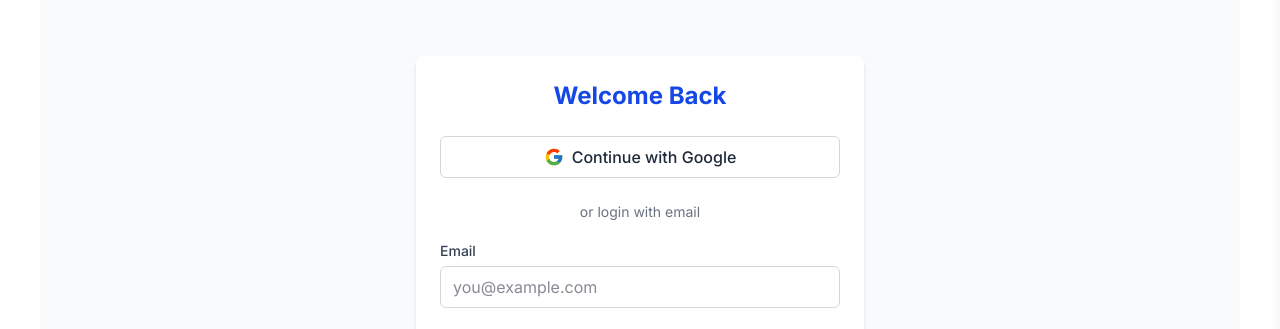
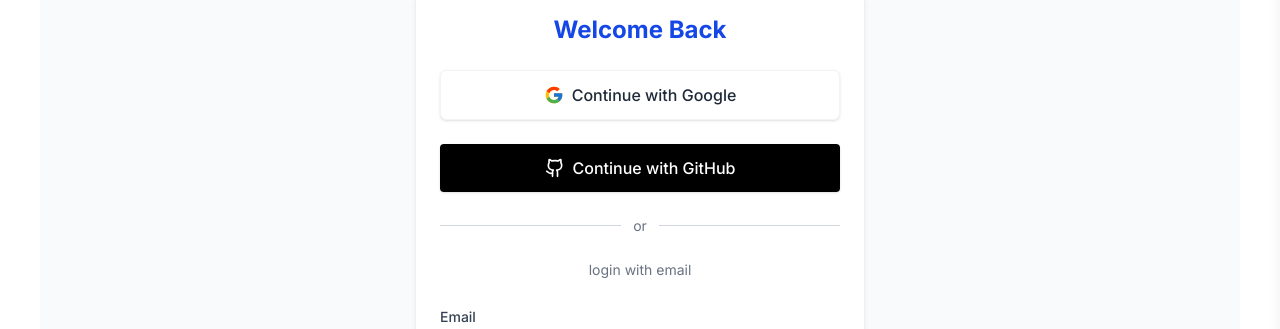
Before and after one commit to malangcode/dev-rumble-nextapp, a Next.js app: page /login in a window 1280 px wide. Shown: the part 233-562 px from the top of the page. Built offline with nearby package versions, Linux system fonts and the light colour scheme; no server answers.

Commit message:
added middleware oauth google and github

```diff
--- a/app/login/page.tsx
+++ b/app/login/page.tsx
@@ -1,71 +1,169 @@
-'use client';
+"use client";
 
-import { useState } from 'react';
-import Link from 'next/link';
-import { FcGoogle } from 'react-icons/fc';
-import { HiEye, HiEyeOff } from 'react-icons/hi';
-import { Button } from '@/components/ui/button';
-import { axiosWithCsrf } from '@/lib/axiosWithCsrf'; // ✅ use helper
+import { useState } from "react";
+import Link from "next/link";
+import { FcGoogle } from "react-icons/fc";
+import { HiEye, HiEyeOff } from "react-icons/hi";
+import { Button } from "@/components/ui/button";
+import { axiosWithCsrf } from "@/lib/axiosWithCsrf"; // ✅ use helper
+import { useGoogleLogin } from "@react-oauth/google";
+import { toast } from "react-toastify";
+import { Github } from "lucide-react";
 
 export default function LoginPage() {
-  const [email, setEmail] = useState('');
-  const [password, setPassword] = useState('');
+  const [email, setEmail] = useState("");
+  const [password, setPassword] = useState("");
   const [showPassword, setShowPassword] = useState(false);
-  const [error, setError] = useState('');
+  const [error, setError] = useState("");
+  const [loggingIn, setLogin] = useState(false);
 
   const handleLogin = async (e: React.FormEvent) => {
     e.preventDefault();
-    setError('');
+    setError("");
 
     try {
-      const res = await axiosWithCsrf.post('/auth/login/', {
+      setLogin(true);
+      const res = await axiosWithCsrf.post("/auth/login/", {
         email: email.trim(),
         password,
       });
 
-      console.log('Login successful:', res.data);
-      window.location.href = '/'; // redirect on success
+      toast.success("Logged in successfully!");
+      console.log("Login successful:", res.data);
+      window.location.href = "/"; // redirect on success
     } catch (err: any) {
       console.error(err);
       if (err.response?.data?.non_field_errors) {
-        setError(err.response.data.non_field_errors.join(' '));
+        setError(err.response.data.non_field_errors.join(" "));
       } else {
-        setError('Login failed. Please check your credentials.');
+        setError("Login failed. Please check your credentials.");
       }
+    } finally {
+      setLogin(false);
     }
   };
 
-  const handleGoogleLogin = () => {
-    console.log('Google login clicked');
-    // TODO: Add Google OAuth here
+  const handleGoogleLogin = useGoogleLogin({
+    onSuccess: async (tokenResponse) => {
+      try {
+        const res = await axiosWithCsrf.post(
+          "/auth/google/",
+          {
+            access_token: tokenResponse.access_token,
+          },
+          { withCredentials: true } // needed to receive cookies!
+        );
+
+        console.log("✅ Google login success:", res.data);
+        toast.success("Logged in successfully!");
+        window.location.href = "/";
+        // maybe trigger AuthProvider refetch or redirect here
+      } catch (err) {
+        console.error("❌ Google login failed:", err);
+        toast.error("Google login failed!");
+      }
+    },
+    onError: (err) => console.error("❌ Google login error:", err),
+  });
+
+  const handleGithubLogin = async () => {
+    const clientId = "Ov23liP5fwlwEjWUsogo"; // 🔐 Replace with your actual client ID
+    const redirectUri = "http://localhost:3000"; // ⚠️ Must match GitHub OAuth app redirect URI
+
+    const githubAuthUrl = `https://github.com/login/oauth/authorize?client_id=${clientId}&redirect_uri=${redirectUri}&scope=read:user user:email`;
+
+    // Open GitHub login popup
+    const popup = window.open(githubAuthUrl, "_blank", "width=600,height=600");
+
+    if (!popup) {
+      toast.error("Popup blocked! Please allow popups.");
+      return;
+    }
+
+    // Monitor popup for redirect (polling method)
+    const interval = setInterval(async () => {
+      try {
+        if (!popup.closed && popup.location.href.startsWith(redirectUri)) {
+          const url = new URL(popup.location.href);
+          const code = url.searchParams.get("code");
+          popup.close();
+          clearInterval(interval);
+
+          if (!code) {
+            toast.error("GitHub login failed: No code received");
+            return;
+          }
+
+          // Exchange code for access_token on your backend
+          const res = await axiosWithCsrf.post(
+            "/auth/github/",
+            { access_token: code }, // NOTE: Django-Allauth will internally use this
+            { withCredentials: true }
+          );
+
+          console.log("✅ GitHub login success:", res.data);
+          toast.success("Logged in via GitHub!");
+          window.location.href = "/";
+        }
+      } catch (err) {
+        // Ignore DOMException until popup redirects to our domain
+      }
+
+      if (popup.closed) {
+        clearInterval(interval);
+        console.warn("GitHub login popup closed.");
+      }
+    }, 500);
   };
 
   return (
     <div className="min-h-screen flex items-center justify-center px-4 bg-gray-50">
       <div className="w-full max-w-md space-y-6 bg-white p-6 rounded-lg shadow-md">
-        <h2 className="text-2xl font-bold text-center text-blue-700">Welcome Back</h2>
+        <h2 className="text-2xl font-bold text-center text-blue-700">
+          Welcome Back
+        </h2>
 
         {/* Google Login */}
         <Button
-          onClick={handleGoogleLogin}
-          className="w-full flex items-center justify-center gap-2 border border-gray-300 bg-white text-gray-800 hover:bg-gray-100"
+          onClick={() => handleGoogleLogin()}
+          className="w-full flex py-3 items-center justify-center gap-2 shadow border border-gray-100 px-6 bg-white text-gray-800 hover:bg-gray-100"
           variant="outline"
         >
           <FcGoogle size={20} /> Continue with Google
         </Button>
 
+        <button
+          onClick={handleGithubLogin}
+          className="w-full flex items-center justify-center gap-2 bg-black text-white px-6 py-3 rounded-sm shadow hover:bg-gray-900"
+        >
+          <Github size={20} className="text-white" />
+          <span className="font-medium">Continue with GitHub</span>
+        </button>
+
         <div className="relative my-4">
           <div className="absolute inset-0 flex items-center">
             <div className="w-full border-t border-gray-300" />
           </div>
-          <div className="relative flex justify-center text-sm text-gray-500 bg-white px-2">
-            or login with email
+          <div className="relative my-6">
+            <div className="absolute inset-0 flex items-center">
+              <div className="w-full border-t border-gray-300"></div>
+            </div>
+            <div className="relative flex justify-center">
+              <span className="bg-white px-3 text-sm text-gray-500">
+                or
+              </span>
+            </div>
           </div>
         </div>
 
+        <div className="text-center text-sm text-gray-500">login with email</div>
+
         <form onSubmit={handleLogin} className="space-y-4">
           <div>
-            <label htmlFor="email" className="text-sm font-medium text-gray-700">
+            <label
+              htmlFor="email"
+              className="text-sm font-medium text-gray-700"
+            >
               Email
             </label>
             <input
@@ -80,11 +178,14 @@
           </div>
 
           <div className="relative">
-            <label htmlFor="password" className="text-sm font-medium text-gray-700">
+            <label
+              htmlFor="password"
+              className="text-sm font-medium text-gray-700"
+            >
               Password
             </label>
             <input
-              type={showPassword ? 'text' : 'password'}
+              type={showPassword ? "text" : "password"}
               id="password"
               value={password}
               required
@@ -96,7 +197,7 @@
               type="button"
               onClick={() => setShowPassword(!showPassword)}
               className="absolute top-[38px] right-3 text-gray-500 hover:text-gray-700 focus:outline-none"
-              aria-label={showPassword ? 'Hide password' : 'Show password'}
+              aria-label={showPassword ? "Hide password" : "Show password"}
             >
               {showPassword ? <HiEyeOff size={20} /> : <HiEye size={20} />}
             </button>
@@ -105,12 +206,12 @@
           {error && <p className="text-red-600 text-sm">{error}</p>}
 
           <Button type="submit" className="w-full">
-            Login
+            {loggingIn ? "Logging in..." : "Login"}
           </Button>
         </form>
 
         <p className="text-center text-sm text-gray-500">
-          Don't have an account?{' '}
+          Don't have an account?{" "}
           <Link href="/signup" className="text-blue-600 hover:underline">
             Sign up here
           </Link>
--- /dev/null
+++ b/middleware.ts
@@ -0,0 +1,55 @@
+import { NextResponse } from "next/server";
+import type { NextRequest } from "next/server";
+
+const PUBLIC_ROUTES = [
+  "/",
+  "/login",
+  "/signup",
+  "/forgot-pass",
+  "/change-pass",
+];
+
+export function middleware(request: NextRequest) {
+  const { pathname } = request.nextUrl;
+  console.log("⚡ Middleware triggered for:", pathname);
+
+  if (PUBLIC_ROUTES.includes(pathname)) {
+    console.log("✅ Public route allowed:", pathname);
+    return NextResponse.next();
+  }
+  const rawStatusBase64 = request.cookies.get("user_status")?.value;
+
+  if (!rawStatusBase64) {
+    console.log("⛔ No cookie — redirecting to /login");
+    return NextResponse.redirect(new URL("/login", request.url));
+  }
+
+  let userStatus;
+
+  try {
+    const jsonString = Buffer.from(rawStatusBase64, "base64").toString("utf-8");
+    userStatus = JSON.parse(jsonString); // ✅ This was missing in your log
+    console.log("✅ Parsed user status:", userStatus);
+  } catch (err) {
+    console.log("❌ Failed to parse cookie:", err);
+    return NextResponse.redirect(new URL("/login", request.url));
+  }
+
+  if (!userStatus.is_authenticated) {
+    console.log("⛔ Not authenticated — redirecting to /login");
+    return NextResponse.redirect(new URL("/login", request.url));
+  }
+
+  if (pathname.startsWith("/admin") && !userStatus.is_superuser) {
+    console.log("⛔ Not a superuser — redirecting to /unauthorized");
+    return NextResponse.redirect(new URL("/unauthorized", request.url));
+  }
+
+  console.log("✅ Access granted — proceeding");
+  return NextResponse.next();
+}
+
+// ✅ THIS is where matcher goes
+export const config = {
+  matcher: ["/((?!_next|api|static|.*\\..*).*)"],
+};
--- a/package.json
+++ b/package.json
@@ -11,6 +11,7 @@
   "dependencies": {
     "@headlessui/react": "^2.2.4",
     "@heroicons/react": "^2.2.0",
+    "@react-oauth/google": "^0.12.2",
     "axios": "^1.9.0",
     "date-fns": "^4.1.0",
     "framer-motion": "^12.16.0",
@@ -21,6 +22,7 @@
     "react-dom": "^19.0.0",
     "react-hot-toast": "^2.5.2",
     "react-icons": "^5.5.0",
+    "react-oauth": "^0.0.1",
     "react-toastify": "^11.0.5",
     "recharts": "^2.15.4",
     "use-debounce": "^10.0.5"
```
Also changed, not shown: app/layout.tsx (+5 -2 lines), app/signup/page.tsx (+31 -6 lines), middleware.txt (deleted), next.config.ts (line endings or trailing spaces), 1 other file (tests, documents, lock files or other folders).
